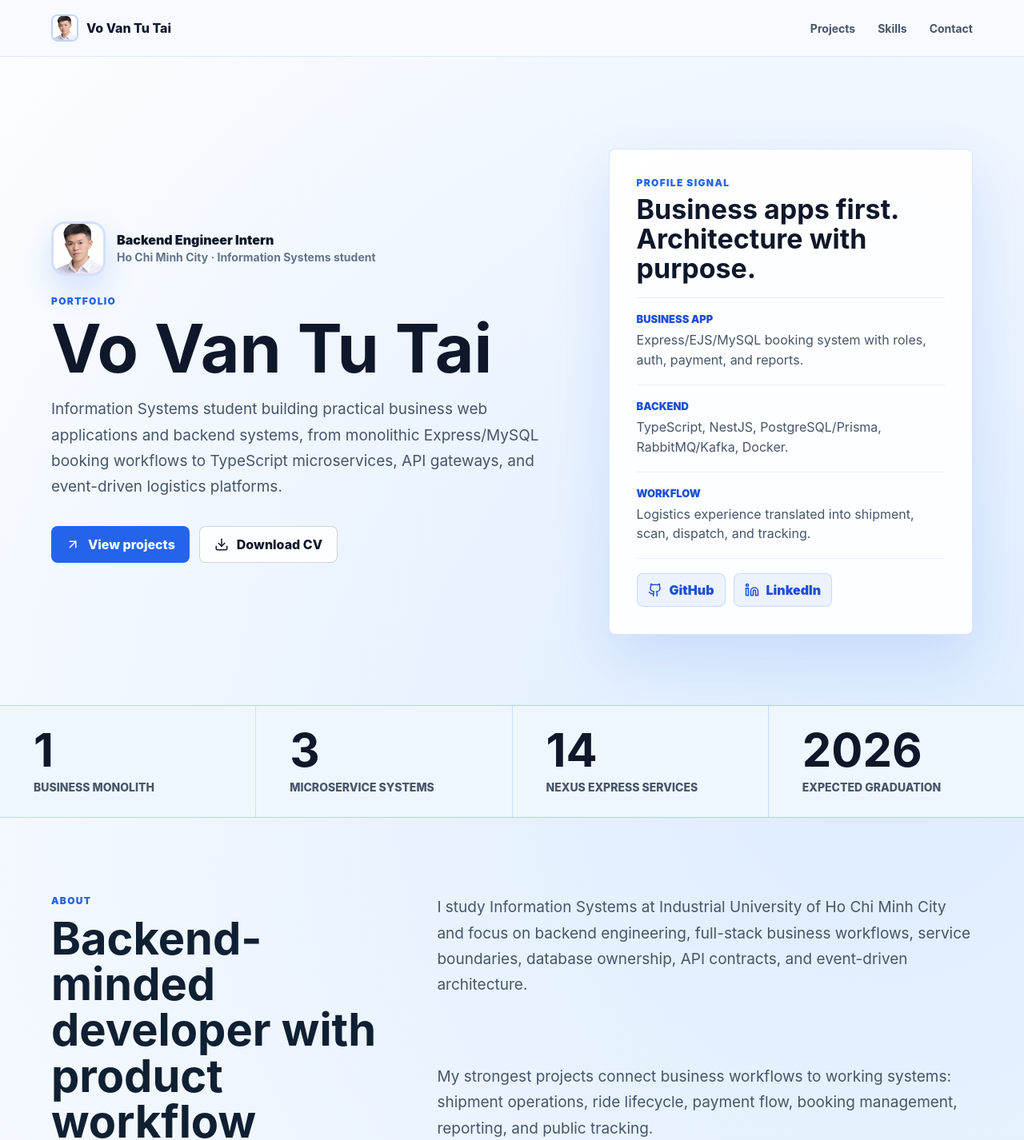
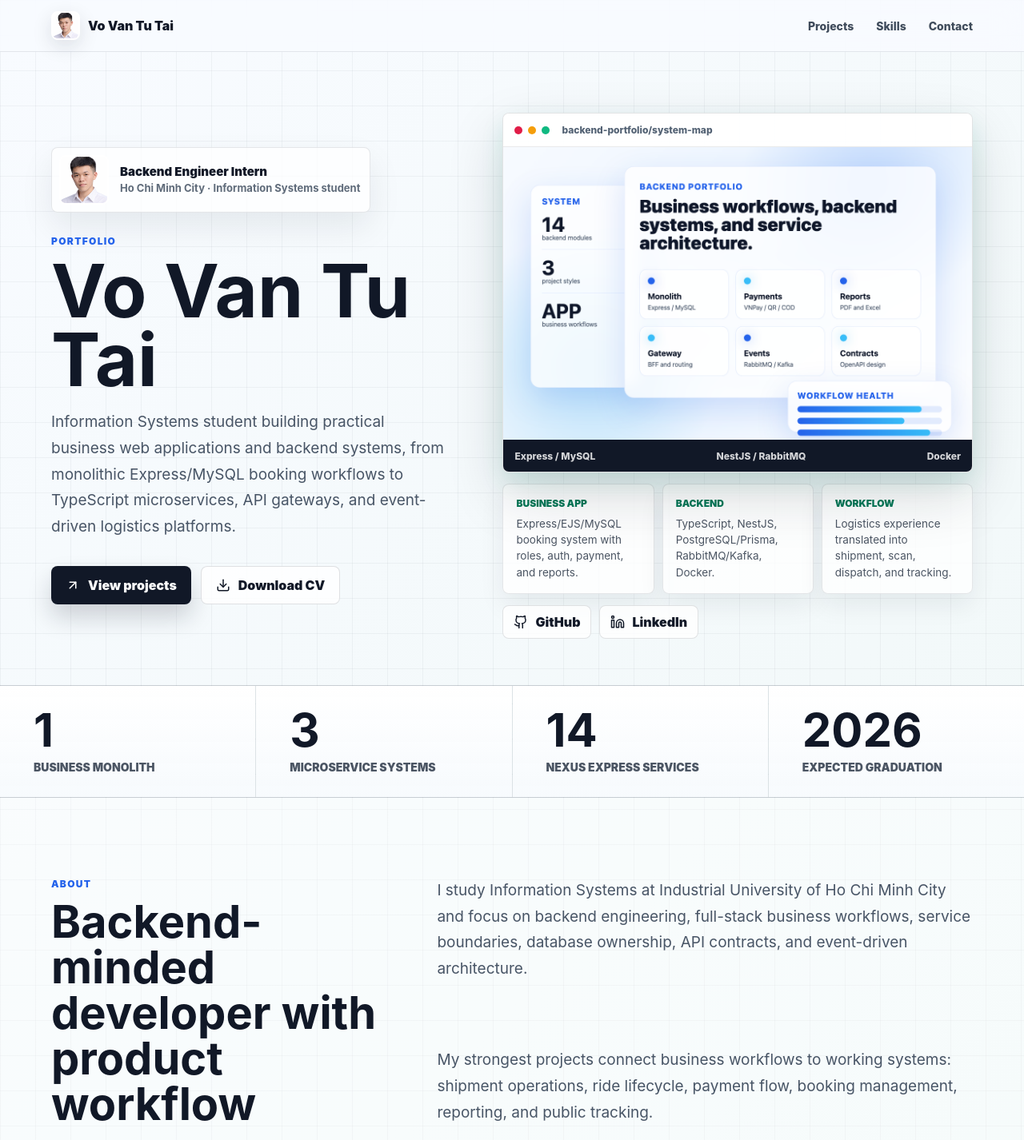
Before and after one commit to VoVanTuTai/portfolio, a React (Vite) app: page / in a window 1280 px wide. Shown: the top 1426 px of the page at 80% size. Built offline with nearby package versions, Linux system fonts and the light colour scheme.

Commit message:
feat: refresh portfolio interface

```diff
--- a/src/main.tsx
+++ b/src/main.tsx
@@ -190,14 +190,24 @@ function App() {
           </div>
         </div>
 
-        <aside className="hero-panel" aria-label="Portfolio proof points">
-          <div className="hero-panel-head">
-            <p className="panel-label">Profile Signal</p>
-            <strong>Business apps first. Architecture with purpose.</strong>
+        <aside className="hero-visual" aria-label="Portfolio proof points">
+          <div className="visual-frame">
+            <div className="browser-bar" aria-hidden="true">
+              <span />
+              <span />
+              <span />
+              <strong>backend-portfolio/system-map</strong>
+            </div>
+            <img src="/assets/system-visual.png" alt="Backend portfolio system architecture preview" />
+            <div className="visual-footer">
+              <span>Express / MySQL</span>
+              <span>NestJS / RabbitMQ</span>
+              <span>Docker</span>
+            </div>
           </div>
-          <div className="proof-list">
+          <div className="hero-proof-grid">
             {proofSignals.map((item) => (
-              <div className="proof-row" key={item.label}>
+              <div className="proof-tile" key={item.label}>
                 <span>{item.label}</span>
                 <p>{item.value}</p>
               </div>
--- a/src/styles.css
+++ b/src/styles.css
@@ -1,11 +1,20 @@
 :root {
-  color: #0f172a;
-  background: #f7fbff;
+  color: #111827;
+  background: #f4f7fb;
   font-family:
     Inter, ui-sans-serif, system-ui, -apple-system, BlinkMacSystemFont, "Segoe UI", sans-serif;
   font-synthesis: none;
   text-rendering: optimizeLegibility;
   -webkit-font-smoothing: antialiased;
+  --ink: #111827;
+  --muted: #5f6b7a;
+  --paper: #ffffff;
+  --line: rgba(17, 24, 39, 0.11);
+  --blue: #2563eb;
+  --cyan: #06b6d4;
+  --green: #10b981;
+  --amber: #f59e0b;
+  --rose: #e11d48;
 }
 
 *,
@@ -25,9 +34,21 @@ body {
   min-width: 320px;
   overflow-x: hidden;
   background:
-    radial-gradient(circle at 86% 14%, rgba(96, 165, 250, 0.2), transparent 26%),
-    linear-gradient(180deg, rgba(255, 255, 255, 0.96), rgba(238, 246, 255, 0.78)),
-    #f7fbff;
+    linear-gradient(90deg, rgba(17, 24, 39, 0.045) 1px, transparent 1px),
+    linear-gradient(180deg, rgba(17, 24, 39, 0.045) 1px, transparent 1px),
+    linear-gradient(135deg, #f8fbff 0%, #eef7f5 47%, #fff7ea 100%);
+  background-size: 44px 44px, 44px 44px, auto;
+}
+
+body::before {
+  position: fixed;
+  inset: 0;
+  z-index: -1;
+  pointer-events: none;
+  content: "";
+  background:
+    linear-gradient(120deg, rgba(37, 99, 235, 0.12), transparent 32%),
+    linear-gradient(290deg, rgba(16, 185, 129, 0.12), transparent 36%);
 }
 
 a {
@@ -63,9 +84,9 @@ a {
   justify-content: space-between;
   gap: 24px;
   width: 100%;
-  padding: 18px clamp(20px, 5vw, 72px);
-  border-bottom: 1px solid rgba(37, 99, 235, 0.12);
-  background: rgba(247, 251, 255, 0.94);
+  padding: 14px clamp(20px, 5vw, 72px);
+  border-bottom: 1px solid rgba(17, 24, 39, 0.09);
+  background: rgba(248, 251, 255, 0.84);
   backdrop-filter: blur(18px);
 }
 
@@ -74,62 +95,92 @@ a {
 .hero-actions,
 .contact-links a,
 .contact-links span,
-footer span:last-child {
+footer span:last-child,
+.visual-footer,
+.panel-links a {
   display: flex;
   align-items: center;
 }
 
 .brand {
   gap: 10px;
-  font-weight: 800;
+  color: var(--ink);
+  font-weight: 900;
 }
 
 .brand-avatar {
   display: block;
-  width: 34px;
-  height: 34px;
+  width: 36px;
+  height: 36px;
+  border: 2px solid #ffffff;
   border-radius: 8px;
-  border: 2px solid rgba(37, 99, 235, 0.28);
   object-fit: cover;
   object-position: center 32%;
   background: #ffffff;
+  box-shadow: 0 8px 24px rgba(17, 24, 39, 0.12);
 }
 
 .topbar nav {
   gap: clamp(12px, 3vw, 28px);
-  color: #475569;
+  color: #3f4b5b;
   font-size: 14px;
-  font-weight: 700;
+  font-weight: 800;
+}
+
+.topbar nav a {
+  position: relative;
+}
+
+.topbar nav a::after {
+  position: absolute;
+  right: 0;
+  bottom: -7px;
+  left: 0;
+  height: 2px;
+  transform: scaleX(0);
+  transform-origin: left;
+  background: var(--green);
+  content: "";
+  transition: transform 180ms ease;
 }
 
 .topbar nav a:hover,
 .icon-link:hover {
-  color: #2563eb;
+  color: var(--blue);
+}
+
+.topbar nav a:hover::after {
+  transform: scaleX(1);
 }
 
 .hero {
   display: grid;
-  grid-template-columns: minmax(0, 1fr) minmax(360px, 0.72fr);
-  gap: clamp(28px, 5vw, 70px);
+  grid-template-columns: minmax(0, 0.92fr) minmax(380px, 1.08fr);
+  gap: clamp(30px, 5vw, 76px);
   align-items: center;
-  min-height: auto;
-  padding: clamp(72px, 9vw, 126px) clamp(20px, 5vw, 72px) clamp(56px, 7vw, 88px);
   width: 100%;
   max-width: 100vw;
+  min-height: auto;
+  padding: clamp(44px, 6vw, 76px) clamp(20px, 5vw, 72px) clamp(34px, 5vw, 58px);
   overflow: hidden;
 }
 
 .hero-copy {
   width: 100%;
-  max-width: 760px;
+  max-width: 780px;
 }
 
 .profile-lockup {
-  display: flex;
+  display: inline-flex;
   align-items: center;
   gap: 14px;
-  margin-bottom: 24px;
-  min-width: 0;
+  max-width: 100%;
+  margin-bottom: 28px;
+  padding: 9px 12px 9px 9px;
+  border: 1px solid rgba(17, 24, 39, 0.1);
+  border-radius: 8px;
+  background: rgba(255, 255, 255, 0.72);
+  box-shadow: 0 18px 42px rgba(17, 24, 39, 0.08);
 }
 
 .profile-lockup > div {
@@ -138,31 +189,31 @@ footer span:last-child {
 
 .profile-avatar {
   display: block;
-  width: 68px;
-  height: 68px;
-  border: 3px solid rgba(37, 99, 235, 0.2);
-  border-radius: 18px;
+  flex: 0 0 auto;
+  width: 62px;
+  height: 62px;
+  border: 2px solid #ffffff;
+  border-radius: 8px;
   object-fit: cover;
   object-position: center 32%;
   background: #ffffff;
-  box-shadow: 0 18px 38px rgba(37, 99, 235, 0.16);
 }
 
 .profile-name {
-  margin-bottom: 4px;
-  color: #0f172a;
-  font-size: 16px;
-  font-weight: 900;
+  margin: 0 0 4px;
+  color: var(--ink);
+  font-size: 15px;
+  font-weight: 950;
   line-height: 1.15;
   overflow-wrap: anywhere;
 }
 
 .profile-meta {
-  margin-bottom: 0;
-  color: #64748b;
-  font-size: 14px;
-  font-weight: 700;
-  line-height: 1.25;
+  margin: 0;
+  color: var(--muted);
+  font-size: 13px;
+  font-weight: 750;
+  line-height: 1.3;
   overflow-wrap: anywhere;
 }
 
@@ -170,17 +221,19 @@ footer span:last-child {
 .section-grid > *,
 .contact-section > *,
 .project-card,
-.skill-card {
+.skill-card,
+.hero-visual {
   min-width: 0;
 }
 
 .eyebrow,
 .section-label,
-.project-role {
+.project-role,
+.panel-label {
   margin: 0 0 12px;
-  color: #2563eb;
+  color: var(--blue);
   font-size: 12px;
-  font-weight: 900;
+  font-weight: 950;
   letter-spacing: 0.11em;
   text-transform: uppercase;
 }
@@ -189,29 +242,30 @@ h1,
 h2,
 h3,
 p {
+  max-width: 100%;
   margin-top: 0;
-  max-width: 100%;
   overflow-wrap: break-word;
 }
 
 h1 {
+  max-width: 760px;
   margin-bottom: 20px;
-  color: #0f172a;
-  font-size: clamp(48px, 7vw, 84px);
-  line-height: 0.96;
+  color: var(--ink);
+  font-size: clamp(50px, 8vw, 92px);
+  line-height: 0.93;
   letter-spacing: 0;
 }
 
 h2 {
   margin-bottom: 0;
-  color: #102033;
-  font-size: clamp(30px, 4.6vw, 56px);
+  color: var(--ink);
+  font-size: clamp(30px, 4.5vw, 56px);
   line-height: 1.02;
   letter-spacing: 0;
 }
 
 h3 {
-  color: #102033;
+  color: var(--ink);
   font-size: 22px;
   line-height: 1.12;
 }
@@ -219,14 +273,14 @@ h3 {
 .hero-lede,
 .section-body p,
 .experience-card p {
-  color: #475569;
+  color: #485566;
   font-size: clamp(16px, 1.7vw, 19px);
-  line-height: 1.7;
+  line-height: 1.72;
 }
 
 .hero-lede {
+  max-width: 690px;
   margin-bottom: 32px;
-  max-width: 680px;
 }
 
 .hero-actions {
@@ -240,87 +294,146 @@ h3 {
   align-items: center;
   justify-content: center;
   gap: 10px;
-  min-height: 46px;
+  min-height: 48px;
   padding: 0 18px;
   border-radius: 8px;
-  font-weight: 800;
+  font-weight: 900;
+  transition:
+    transform 180ms ease,
+    box-shadow 180ms ease,
+    border-color 180ms ease,
+    background 180ms ease,
+    color 180ms ease;
 }
 
 .primary-action {
-  background: #2563eb;
+  background: #111827;
+  color: #ffffff;
+  box-shadow: 0 16px 30px rgba(17, 24, 39, 0.18);
+}
+
+.primary-action:hover {
+  transform: translateY(-2px);
+  background: var(--blue);
+  box-shadow: 0 18px 34px rgba(37, 99, 235, 0.22);
+}
+
+.secondary-action {
+  border: 1px solid rgba(17, 24, 39, 0.13);
+  background: rgba(255, 255, 255, 0.82);
+  color: var(--ink);
+}
+
+.secondary-action:hover {
+  transform: translateY(-2px);
+  border-color: rgba(16, 185, 129, 0.55);
+  color: #047857;
+}
+
+.hero-visual {
+  display: grid;
+  gap: 14px;
+}
+
+.visual-frame {
+  position: relative;
+  overflow: hidden;
+  border: 1px solid rgba(17, 24, 39, 0.12);
+  border-radius: 8px;
+  background: rgba(255, 255, 255, 0.88);
+  box-shadow:
+    0 28px 70px rgba(17, 24, 39, 0.16),
+    0 12px 28px rgba(16, 185, 129, 0.12);
+}
+
+.browser-bar {
+  display: flex;
+  align-items: center;
+  gap: 7px;
+  min-height: 42px;
+  padding: 0 14px;
+  border-bottom: 1px solid rgba(17, 24, 39, 0.09);
+  background: rgba(255, 255, 255, 0.78);
+}
+
+.browser-bar span {
+  flex: 0 0 auto;
+  width: 10px;
+  height: 10px;
+  border-radius: 999px;
+}
+
+.browser-bar span:nth-child(1) {
+  background: var(--rose);
+}
+
+.browser-bar span:nth-child(2) {
+  background: var(--amber);
+}
+
+.browser-bar span:nth-child(3) {
+  background: var(--green);
+}
+
+.browser-bar strong {
+  margin-left: 8px;
+  color: #526173;
+  font-size: 12px;
+  font-weight: 850;
+}
+
+.visual-frame img {
+  display: block;
+  width: 100%;
+  aspect-ratio: 16 / 10;
+  object-fit: cover;
+  object-position: center;
+}
+
+.visual-footer {
+  justify-content: space-between;
+  gap: 10px;
+  padding: 12px 14px;
+  border-top: 1px solid rgba(17, 24, 39, 0.09);
+  background: #111827;
   color: #ffffff;
 }
 
-.primary-action:hover {
-  background: #2563eb;
+.visual-footer span {
+  color: rgba(255, 255, 255, 0.82);
+  font-size: 12px;
+  font-weight: 850;
 }
 
-.secondary-action {
-  border: 1px solid rgba(18, 19, 18, 0.18);
-  background: rgba(255, 255, 255, 0.86);
-  color: #0f172a;
+.hero-proof-grid {
+  display: grid;
+  grid-template-columns: repeat(3, minmax(0, 1fr));
+  gap: 10px;
 }
 
-.secondary-action:hover {
-  border-color: rgba(37, 99, 235, 0.5);
-  color: #2563eb;
+.proof-tile {
+  min-height: 138px;
+  padding: 16px;
+  border: 1px solid rgba(17, 24, 39, 0.1);
+  border-radius: 8px;
+  background: rgba(255, 255, 255, 0.76);
+  box-shadow: 0 14px 32px rgba(17, 24, 39, 0.07);
 }
 
-.hero-panel {
-  width: 100%;
-  border: 1px solid rgba(37, 99, 235, 0.16);
-  border-radius: 8px;
-  background: rgba(255, 255, 255, 0.9);
-  box-shadow: 0 28px 70px rgba(37, 99, 235, 0.14);
-  padding: clamp(22px, 4vw, 34px);
-  min-width: 0;
-  overflow: hidden;
-}
-
-.hero-panel-head {
-  padding-bottom: 18px;
-  border-bottom: 1px solid rgba(37, 99, 235, 0.12);
-}
-
-.panel-label {
+.proof-tile span {
+  display: block;
   margin-bottom: 8px;
-  color: #2563eb;
+  color: #047857;
   font-size: 12px;
-  font-weight: 900;
-  letter-spacing: 0.11em;
+  font-weight: 950;
   text-transform: uppercase;
 }
 
-.hero-panel-head strong {
-  display: block;
-  color: #0f172a;
-  font-size: clamp(24px, 3vw, 34px);
-  line-height: 1.08;
-  overflow-wrap: break-word;
-}
-
-.proof-list {
-  display: grid;
-}
-
-.proof-row {
-  padding: 18px 0;
-  border-bottom: 1px solid rgba(37, 99, 235, 0.1);
-}
-
-.proof-row span {
-  display: block;
-  margin-bottom: 6px;
-  color: #1d4ed8;
-  font-size: 13px;
-  font-weight: 900;
-  text-transform: uppercase;
-}
-
-.proof-row p {
+.proof-tile p {
   margin-bottom: 0;
-  color: #475569;
-  line-height: 1.55;
+  color: #4b5563;
+  font-size: 13.5px;
+  line-height: 1.5;
   overflow-wrap: anywhere;
 }
 
@@ -328,49 +441,53 @@ h3 {
   display: flex;
   flex-wrap: wrap;
   gap: 10px;
-  padding-top: 18px;
 }
 
 .panel-links a {
-  display: inline-flex;
-  align-items: center;
   gap: 9px;
   min-height: 42px;
   padding: 0 13px;
-  border: 1px solid rgba(37, 99, 235, 0.18);
+  border: 1px solid rgba(17, 24, 39, 0.12);
   border-radius: 8px;
-  background: rgba(37, 99, 235, 0.07);
-  color: #1d4ed8;
+  background: rgba(255, 255, 255, 0.8);
+  color: var(--ink);
   font-weight: 900;
+}
+
+.panel-links a:hover {
+  border-color: rgba(37, 99, 235, 0.42);
+  color: var(--blue);
 }
 
 .stats-band {
   display: grid;
   grid-template-columns: repeat(4, minmax(0, 1fr));
   gap: 1px;
-  background: rgba(37, 99, 235, 0.14);
-  border-top: 1px solid rgba(37, 99, 235, 0.14);
-  border-bottom: 1px solid rgba(37, 99, 235, 0.14);
+  border-top: 1px solid rgba(17, 24, 39, 0.1);
+  border-bottom: 1px solid rgba(17, 24, 39, 0.1);
+  background: rgba(17, 24, 39, 0.1);
 }
 
 .stat-item {
-  min-height: 132px;
+  min-height: 136px;
   padding: 28px clamp(20px, 4vw, 42px);
-  background: #eef6ff;
+  background:
+    linear-gradient(180deg, rgba(255, 255, 255, 0.92), rgba(246, 250, 253, 0.9)),
+    #ffffff;
 }
 
 .stat-item strong {
   display: block;
   margin-bottom: 8px;
-  color: #0f172a;
+  color: var(--ink);
   font-size: clamp(34px, 5vw, 58px);
   line-height: 0.95;
 }
 
 .stat-item span {
-  color: #475569;
+  color: #4b5563;
   font-size: 14px;
-  font-weight: 800;
+  font-weight: 900;
   text-transform: uppercase;
 }
 
@@ -378,7 +495,7 @@ h3 {
 .projects-section,
 .experience-section,
 .contact-section {
-  padding: clamp(56px, 8vw, 96px) clamp(20px, 5vw, 72px);
+  padding: clamp(58px, 8vw, 100px) clamp(20px, 5vw, 72px);
 }
 
 .section-grid {
@@ -388,7 +505,8 @@ h3 {
 }
 
 .about-section {
-  border-bottom: 1px solid rgba(37, 99, 235, 0.14);
+  border-bottom: 1px solid rgba(17, 24, 39, 0.09);
+  background: rgba(255, 255, 255, 0.36);
 }
 
 .section-body {
@@ -401,7 +519,7 @@ h3 {
 }
 
 .section-heading {
-  max-width: 820px;
+  max-width: 860px;
   margin-bottom: clamp(28px, 5vw, 48px);
 }
 
@@ -416,7 +534,7 @@ h3 {
 }
 
 .project-group + .project-group {
-  margin-top: 40px;
+  margin-top: 44px;
 }
 
 .project-group:first-of-type .project-card {
@@ -430,7 +548,7 @@ h3 {
   align-items: end;
   margin-bottom: 16px;
   padding-bottom: 14px;
-  border-bottom: 1px solid rgba(37, 99, 235, 0.14);
+  border-bottom: 1px solid rgba(17, 24, 39, 0.12);
 }
 
 .project-group-head h3 {
@@ -439,34 +557,49 @@ h3 {
 
 .project-group-head p {
   margin-bottom: 0;
-  color: #475569;
-  line-height: 1.55;
+  color: #4b5563;
+  line-height: 1.58;
 }
 
 .project-card,
 .skill-card,
-.experience-card {
-  border: 1px solid rgba(37, 99, 235, 0.12);
+.experience-card,
+.deep-dive-visual,
+.deep-dive-item,
+.contact-links a,
+.contact-links span {
+  border: 1px solid rgba(17, 24, 39, 0.1);
   border-radius: 8px;
-  background: rgba(255, 255, 255, 0.86);
+  background: rgba(255, 255, 255, 0.82);
+  box-shadow: 0 14px 34px rgba(17, 24, 39, 0.07);
 }
 
 .project-card {
   display: flex;
   flex-direction: column;
   min-height: 100%;
-  padding: 20px;
+  padding: 18px;
+  transition:
+    transform 180ms ease,
+    box-shadow 180ms ease,
+    border-color 180ms ease;
+}
+
+.project-card:hover {
+  transform: translateY(-4px);
+  border-color: rgba(37, 99, 235, 0.28);
+  box-shadow: 0 22px 44px rgba(17, 24, 39, 0.1);
 }
 
 .project-image {
   display: block;
   width: 100%;
   aspect-ratio: 16 / 9;
-  margin-bottom: 16px;
-  border: 1px solid rgba(37, 99, 235, 0.1);
+  margin-bottom: 18px;
+  border: 1px solid rgba(17, 24, 39, 0.1);
   border-radius: 8px;
   object-fit: cover;
-  background: #dbeafe;
+  background: #eaf2ff;
 }
 
 .project-card-head {
@@ -486,15 +619,15 @@ h3 {
   place-items: center;
   width: 40px;
   height: 40px;
-  border: 1px solid rgba(37, 99, 235, 0.16);
+  border: 1px solid rgba(17, 24, 39, 0.13);
   border-radius: 8px;
   background: #ffffff;
 }
 
 .project-summary {
-  color: #475569;
+  color: #4b5563;
   font-size: 15.5px;
-  line-height: 1.55;
+  line-height: 1.58;
 }
 
 .stack-list {
@@ -506,25 +639,37 @@ h3 {
 
 .stack-list span {
   padding: 6px 9px;
-  border: 1px solid rgba(37, 99, 235, 0.22);
+  border: 1px solid rgba(37, 99, 235, 0.18);
   border-radius: 8px;
   background: rgba(37, 99, 235, 0.08);
   color: #1d4ed8;
   font-size: 12px;
-  font-weight: 800;
+  font-weight: 900;
+}
+
+.stack-list span:nth-child(3n + 2) {
+  border-color: rgba(16, 185, 129, 0.2);
+  background: rgba(16, 185, 129, 0.09);
+  color: #047857;
+}
+
+.stack-list span:nth-child(3n) {
+  border-color: rgba(245, 158, 11, 0.24);
+  background: rgba(245, 158, 11, 0.1);
+  color: #9a5b00;
 }
 
 .project-card ul {
   display: grid;
   gap: 10px;
-  margin: 0;
+  margin: auto 0 0;
   padding-left: 19px;
-  color: #334155;
-  line-height: 1.55;
+  color: #374151;
+  line-height: 1.58;
 }
 
 .deep-dive-section {
-  padding: 0 clamp(20px, 5vw, 72px) clamp(56px, 8vw, 96px);
+  padding: 0 clamp(20px, 5vw, 72px) clamp(58px, 8vw, 100px);
 }
 
 .deep-dive-layout {
@@ -532,13 +677,6 @@ h3 {
   grid-template-columns: minmax(320px, 0.9fr) minmax(0, 1.1fr);
   gap: 20px;
   align-items: stretch;
-}
-
-.deep-dive-visual,
-.deep-dive-item {
-  border: 1px solid rgba(37, 99, 235, 0.12);
-  border-radius: 8px;
-  background: rgba(255, 255, 255, 0.9);
 }
 
 .deep-dive-visual {
@@ -567,7 +705,7 @@ h3 {
 }
 
 .deep-dive-item svg {
-  color: #2563eb;
+  color: var(--green);
 }
 
 .deep-dive-item h3 {
@@ -577,8 +715,8 @@ h3 {
 
 .deep-dive-item p {
   margin-bottom: 0;
-  color: #475569;
-  line-height: 1.58;
+  color: #4b5563;
+  line-height: 1.6;
 }
 
 .skill-grid {
@@ -592,7 +730,15 @@ h3 {
 }
 
 .skill-card svg {
-  color: #2563eb;
+  color: var(--blue);
+}
+
+.skill-card:nth-child(2n) svg {
+  color: var(--green);
+}
+
+.skill-card:nth-child(3n) svg {
+  color: var(--amber);
 }
 
 .skill-card h3 {
@@ -602,8 +748,8 @@ h3 {
 
 .skill-card p {
   margin-bottom: 0;
-  color: #475569;
-  line-height: 1.55;
+  color: #4b5563;
+  line-height: 1.58;
 }
 
 .experience-section {
@@ -615,7 +761,9 @@ h3 {
   grid-template-columns: 58px minmax(0, 1fr);
   gap: 22px;
   padding: clamp(24px, 5vw, 42px);
-  background: linear-gradient(135deg, #1d4ed8 0%, #0284c7 100%);
+  background:
+    linear-gradient(135deg, rgba(17, 24, 39, 0.95), rgba(31, 41, 55, 0.96)),
+    #111827;
 }
 
 .experience-card h2,
@@ -637,14 +785,15 @@ h3 {
   height: 58px;
   border-radius: 8px;
   background: #ffffff;
-  color: #1d4ed8;
+  color: var(--green);
 }
 
 .contact-section {
   display: grid;
   grid-template-columns: minmax(0, 0.9fr) minmax(320px, 1.1fr);
   gap: clamp(28px, 6vw, 72px);
-  border-top: 1px solid rgba(37, 99, 235, 0.14);
+  border-top: 1px solid rgba(17, 24, 39, 0.1);
+  background: rgba(255, 255, 255, 0.42);
 }
 
 .contact-links {
@@ -655,19 +804,16 @@ h3 {
 .contact-links a,
 .contact-links span {
   gap: 12px;
-  min-height: 52px;
+  min-height: 54px;
   padding: 0 16px;
-  border: 1px solid rgba(18, 19, 18, 0.12);
-  border-radius: 8px;
-  background: rgba(255, 255, 255, 0.9);
-  color: #1e293b;
-  font-weight: 800;
+  color: #1f2937;
+  font-weight: 900;
   overflow-wrap: anywhere;
 }
 
 .contact-links a:hover {
-  border-color: rgba(37, 99, 235, 0.5);
-  color: #2563eb;
+  border-color: rgba(37, 99, 235, 0.45);
+  color: var(--blue);
 }
 
 footer {
@@ -675,18 +821,28 @@ footer {
   justify-content: space-between;
   gap: 18px;
   padding: 28px clamp(20px, 5vw, 72px);
-  border-top: 1px solid rgba(37, 99, 235, 0.12);
-  color: #475569;
+  border-top: 1px solid rgba(17, 24, 39, 0.1);
+  color: #4b5563;
   font-size: 14px;
-  font-weight: 800;
+  font-weight: 850;
 }
 
 footer span:last-child {
   gap: 8px;
 }
 
+@media (max-width: 1080px) {
+  .hero {
+    grid-template-columns: 1fr;
+    min-height: auto;
+  }
+
+  .hero-copy {
+    max-width: 840px;
+  }
+}
+
 @media (max-width: 980px) {
-  .hero,
   .section-grid,
   .contact-section,
   .deep-dive-layout {
@@ -706,6 +862,12 @@ footer span:last-child {
   .project-group-head {
     grid-template-columns: 1fr;
     align-items: start;
+  }
+}
+
+@media (max-width: 720px) {
+  .hero-proof-grid {
+    grid-template-columns: 1fr;
   }
 }
 
@@ -733,23 +895,27 @@ footer span:last-child {
   }
 
   .hero-copy {
+    width: 100%;
     max-width: none;
-    width: 100%;
-  }
-
-  .hero-panel {
-    width: 100%;
-    max-width: calc(100vw - 40px);
   }
 
   .profile-lockup {
     align-items: flex-start;
+    width: 100%;
   }
 
   .profile-avatar {
-    width: 64px;
-    height: 64px;
-    flex: 0 0 auto;
+    width: 58px;
+    height: 58px;
+  }
+
+  .visual-footer {
+    align-items: flex-start;
+    flex-direction: column;
+  }
+
+  .browser-bar strong {
+    display: none;
   }
 
   .deep-dive-item {
```
